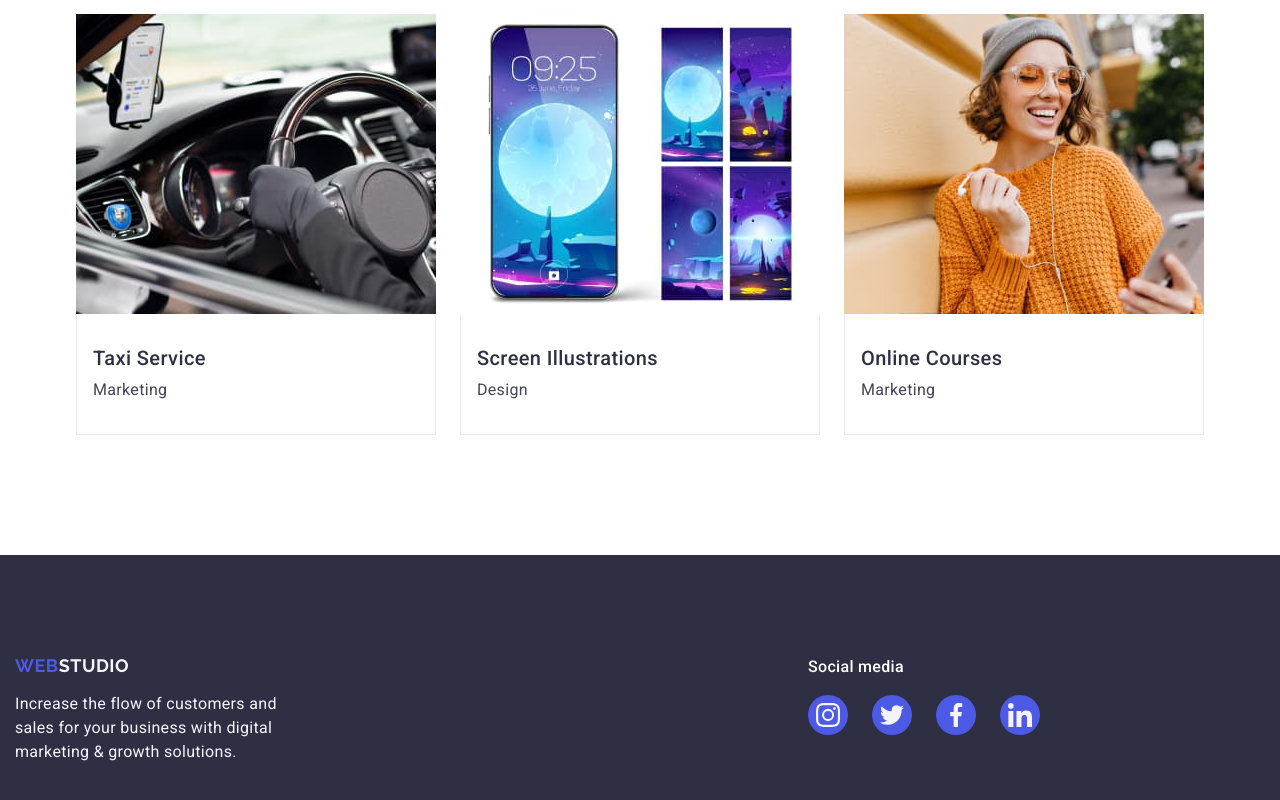
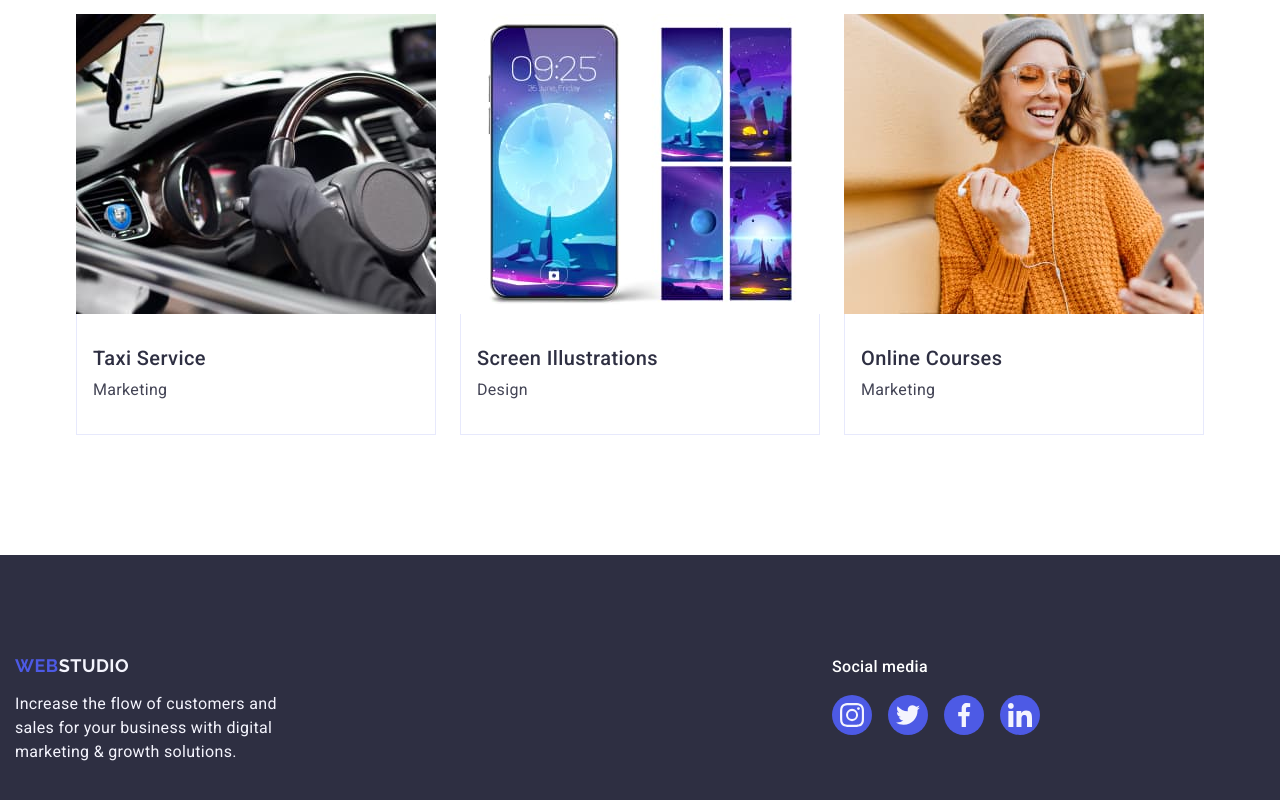
Before and after one commit to Aleksey-levchenko/goit-markup-hw-04, a plain HTML site: page index.html in a window 1280 px wide. Shown: the part 2636-3436 px from the top of the page. Drawn offline with nearby package versions, Linux system fonts and the light colour scheme.

Commit message:
correct footer

```diff
--- a/css/styles.css
+++ b/css/styles.css
@@ -477,7 +477,7 @@ img {
   background-color: #31d0aa;
 }
 
-.team-footer-icon-item {
+.team-footer-icon-list {
   display: flex;
   gap: 16px;
   margin: 0 auto;
--- a/index.html
+++ b/index.html
@@ -502,8 +502,8 @@
         </div>
         <div class="footer-soc-content">
           <p class="footer-soc-text">Social media</p>
-          <ul class="team-icon-list">
-            <li class="team-icon-item team-footer-icon-item">
+          <ul class="team-icon-list team-footer-icon-list">
+            <li class="team-icon-item">
               <a
                 href="https://www.instagram.com/"
                 target="_blank"
@@ -514,7 +514,7 @@
                 </svg>
               </a>
             </li>
-            <li class="team-icon-item team-footer-icon-item">
+            <li class="team-icon-item">
               <a
                 href="https://www.twitter.com/"
                 target="_blank"
@@ -525,7 +525,7 @@
                 </svg>
               </a>
             </li>
-            <li class="team-icon-item team-footer-icon-item">
+            <li class="team-icon-item">
               <a
                 href="https://www.facebook.com"
                 target="_blank"
@@ -536,7 +536,7 @@
                 </svg>
               </a>
             </li>
-            <li class="team-icon-item team-footer-icon-item">
+            <li class="team-icon-item">
               <a
                 href="https://www.linkedin.com/"
                 target="_blank"
```
